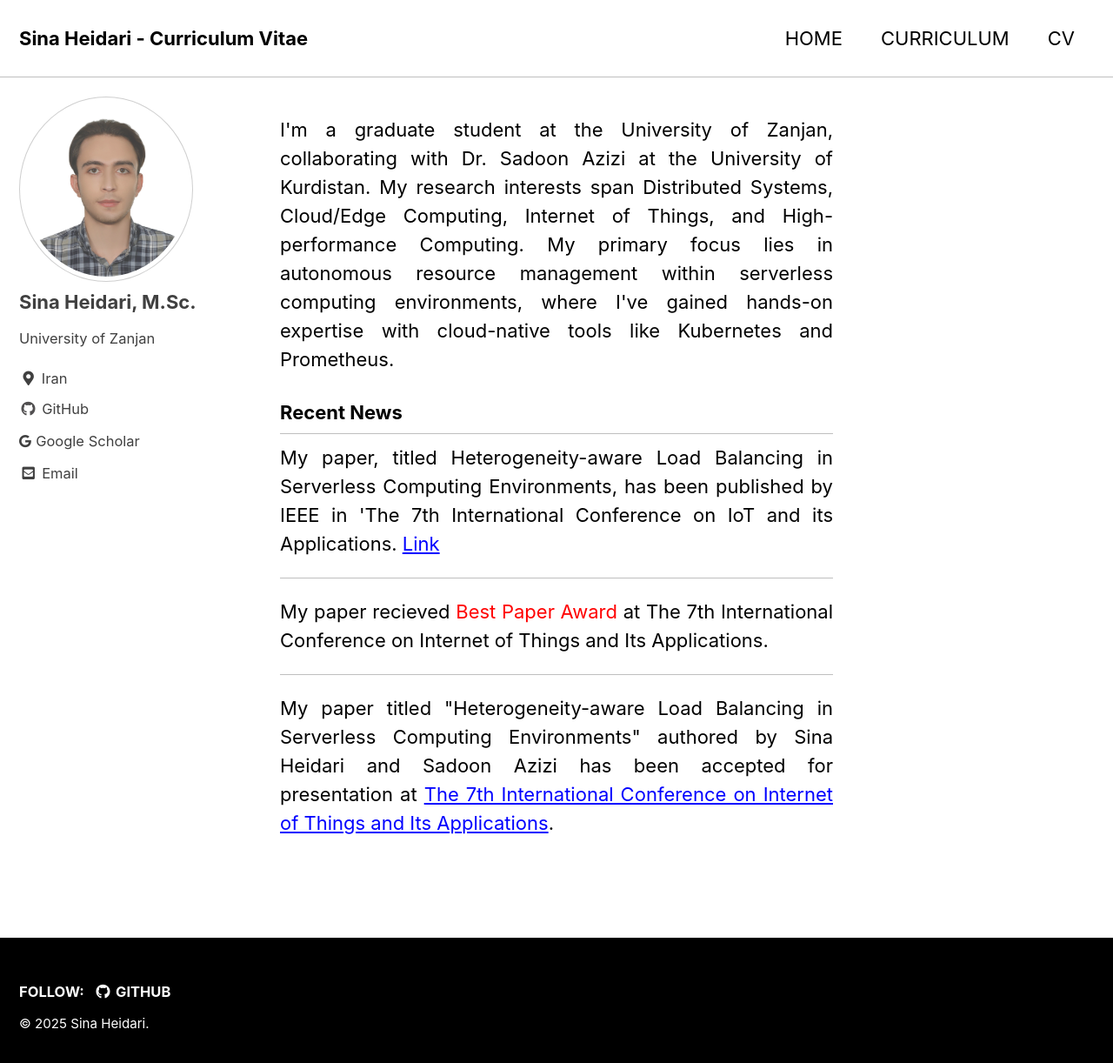
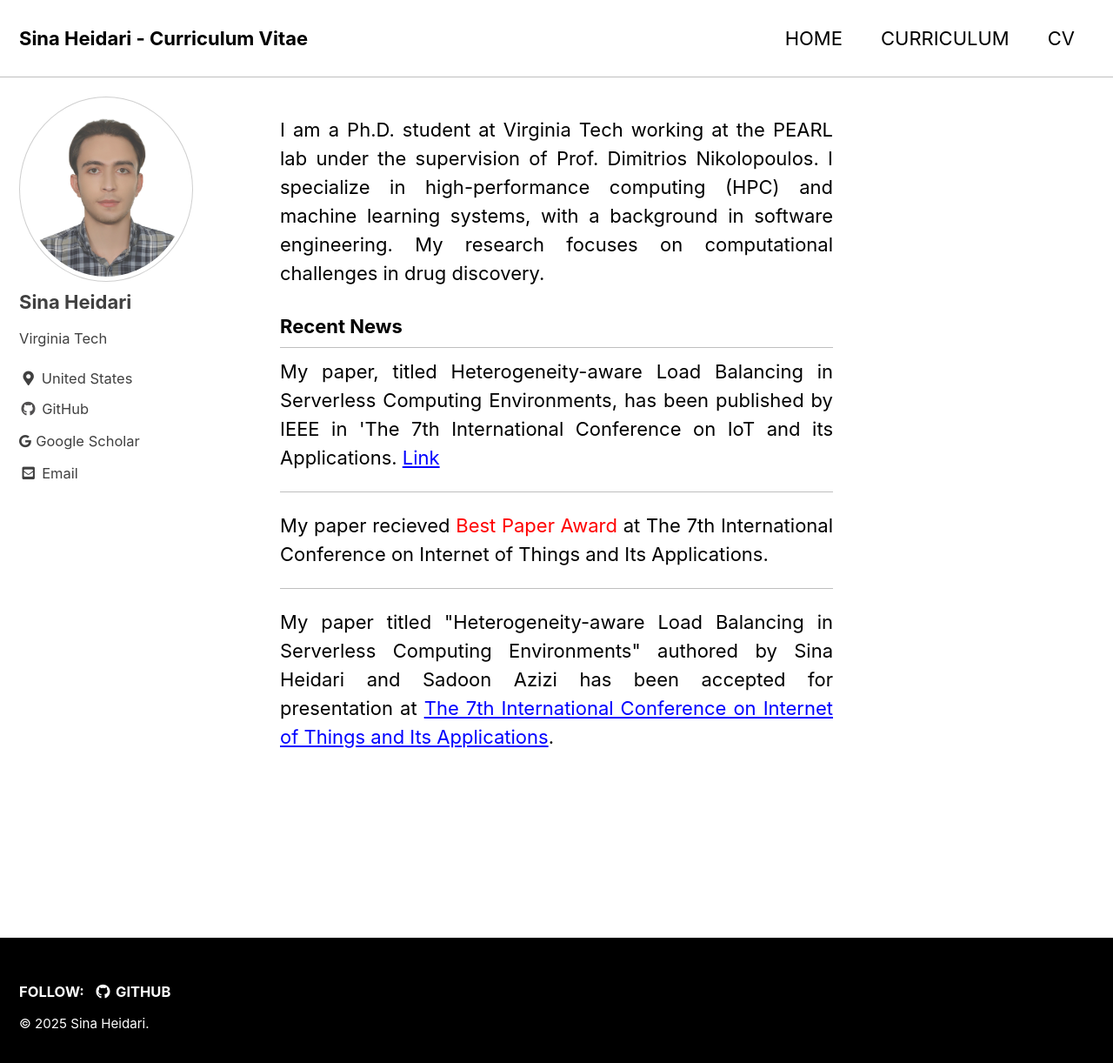
Before and after one commit to S1naHeidari/S1naHeidari.github.io, a Jekyll site: the page built from index.html, in a window 1280 px wide and 1233 px high. Shown: the top 1222 px of the window at 87% size. Built offline with Jekyll 4.4.1, drawn with Linux system fonts in a browser that asks for light colours; cached includes are drawn as plain includes; nearby versions of some CDN libraries; the list of posts is cut into pages by our own code.

Commit message:
PhD update

```diff
--- a/_config.yml
+++ b/_config.yml
@@ -109,11 +109,11 @@ analytics:
 
 # Site Author
 author:
-  name             : "Sina Heidari, M.Sc."
+  name             : "Sina Heidari"
   avatar           : "/assets/images/sina.jpg"
-  bio              : "University of Zanjan"
-  location         : "Iran"
-  email            : sina1997heidari@gmail.com
+  bio              : "Virginia Tech"
+  location         : "United States"
+  email            : sinaheidari@vt.edu
   links:
     - label: "Email"
       icon: "fas fa-fw fa-envelope-square"
--- a/_layouts/home.html
+++ b/_layouts/home.html
@@ -12,8 +12,8 @@ layout: archive
 </head>
 <body>
   <p class="justified-text">
-I'm a graduate student at the University of Zanjan, collaborating with Dr. Sadoon Azizi at the University of Kurdistan. My research interests span Distributed Systems, Cloud/Edge Computing, Internet of Things, and High-performance Computing. My primary focus lies in autonomous resource management within serverless computing environments, where I've gained hands-on expertise with cloud-native tools like Kubernetes and Prometheus.
-</p>
+    I am a Ph.D. student at Virginia Tech working at the PEARL lab under the supervision of Prof. Dimitrios Nikolopoulos. I specialize in high-performance computing (HPC) and machine learning systems, with a background in software engineering. My research focuses on computational challenges in drug discovery.
+  </p>
 
 <h3 class="archive__subtitle">{{ "Recent News" | default: "Recent News" }}</h3>
 {% if paginator %}
```
Also changed, not shown: Gemfile.lock, 7 other files.
